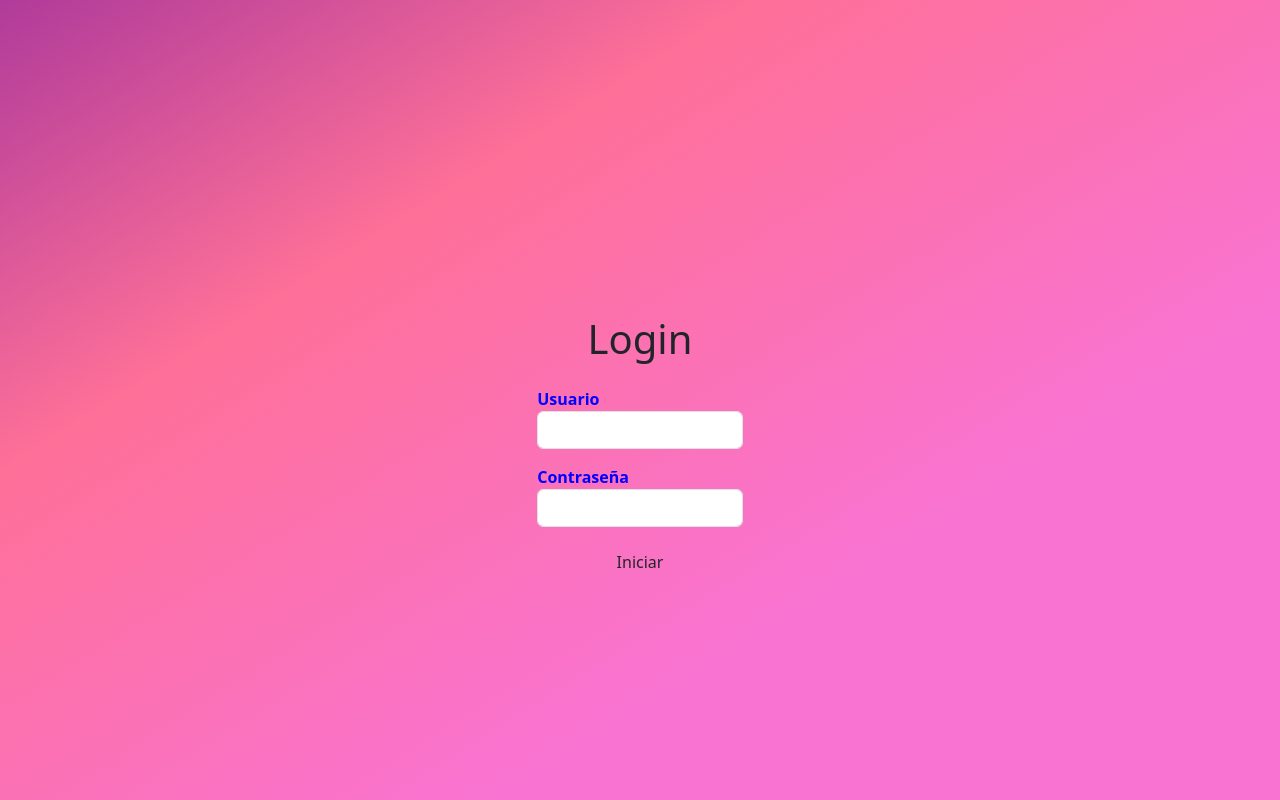
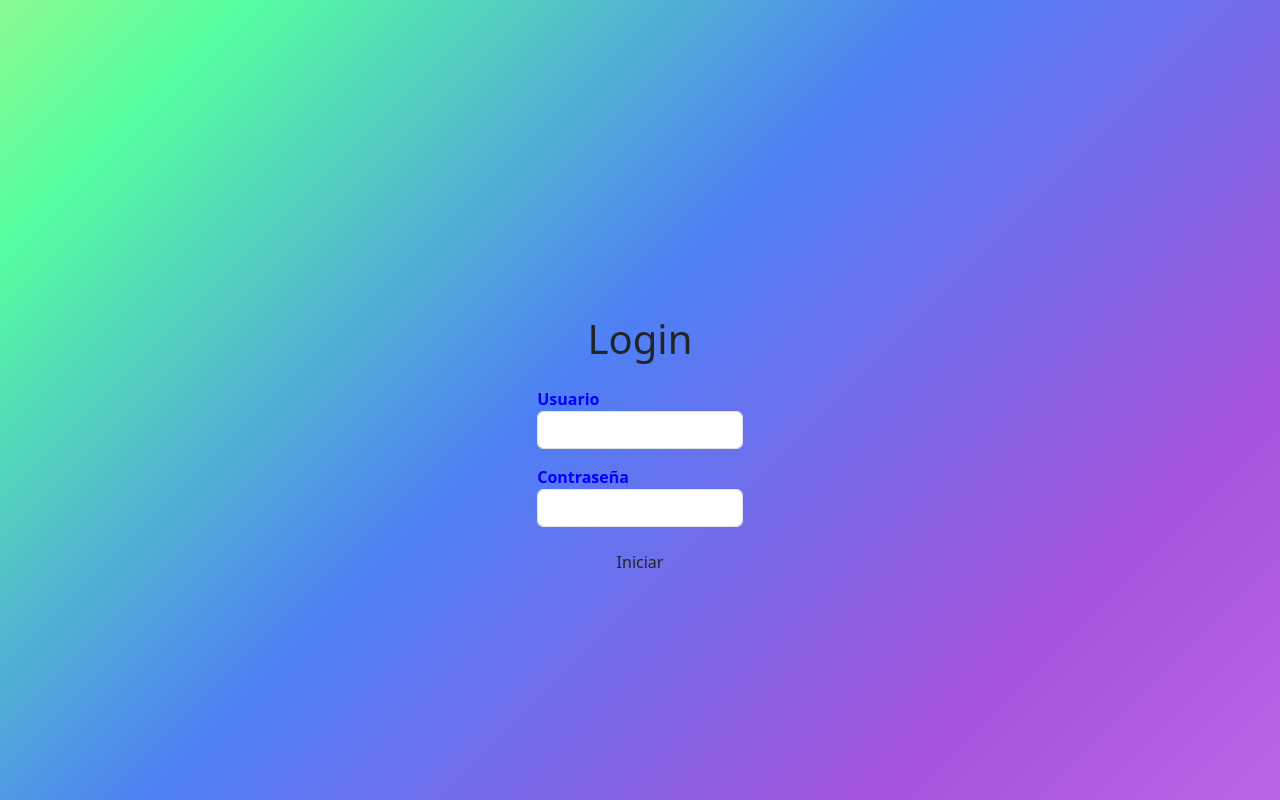
Before and after one commit to artissce/Proyecto_Waffles_React, a React (Create React App) app in the folder proyecto/: page / in a window 1280 px wide. Built offline with nearby package versions, Linux system fonts and the light colour scheme.

Commit message:
cambio de angulo

```diff
--- a/proyecto/src/App.css
+++ b/proyecto/src/App.css
@@ -34,12 +34,14 @@ body {
   width: 100%;
   height: 100vh;
   background-image: linear-gradient(
-      to bottom right,
-      #9664bb 0%,
-      #6f37a4 20%,
-      #95289b 40%,
-      #fe7098 60%,
-      #f973d2 80%
+      135deg,
+      #fa6868 0%,    /* Rojo */
+      #f1b171 17%,   /* Naranja */
+      #f5ef76 34%,   /* Amarillo */
+      #55ff9f 51%,   /* Verde */
+      #4e80f5 68%,   /* Azul */
+      #a354dc 85%,   /* Índigo */
+      #c76cee 100%   /* Violeta */
   );
   background-size: 200% 200%;
   animation: movimiento 5s linear infinite alternate;
```
